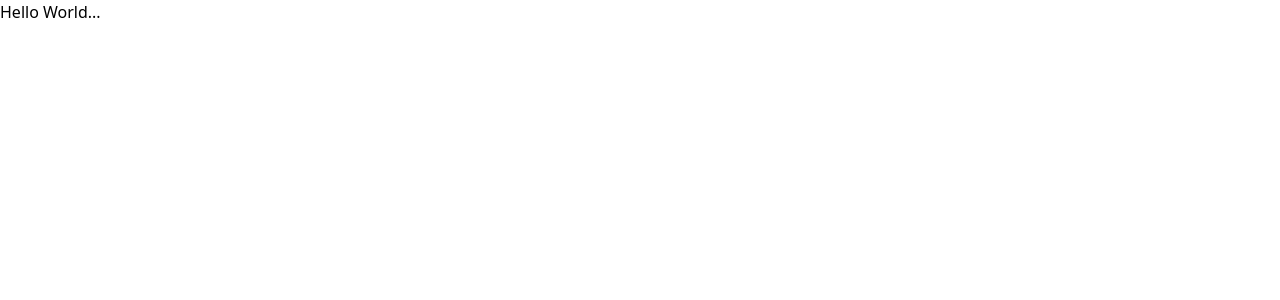
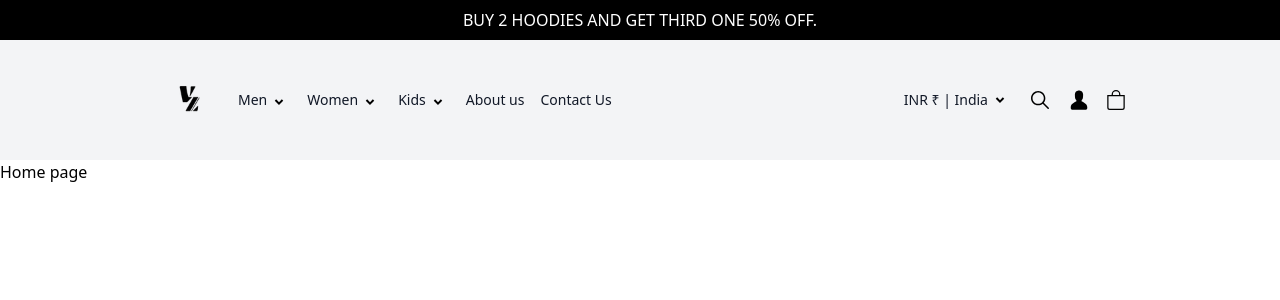
Before and after one commit to kvabhinav/TheVibeZoneClone, a React (Create React App) app in the folder client/: page / in a window 1280 px wide. Shown: the top 300 px of the page. Built offline with nearby package versions, Linux system fonts and the light colour scheme.

Commit message:
navbar component added

```diff
--- a/client/package.json
+++ b/client/package.json
@@ -8,6 +8,8 @@
     "@testing-library/user-event": "^13.5.0",
     "react": "^18.2.0",
     "react-dom": "^18.2.0",
+    "react-icons": "^4.11.0",
+    "react-router-dom": "^6.16.0",
     "react-scripts": "5.0.1",
     "web-vitals": "^2.1.4"
   },
--- a/client/src/App.jsx
+++ b/client/src/App.jsx
@@ -1,8 +1,15 @@
+import { BrowserRouter, Routes, Route } from "react-router-dom";
+import Home from "./pages/Home";
+import Navbar from "./components/Navbar";
+
 function App() {
   return (
-    <div>
-     <h1>Hello World...</h1>
-    </div>
+    <BrowserRouter>
+      <Navbar />
+      <Routes>
+        <Route path="/" element={<Home />}></Route>
+      </Routes>
+    </BrowserRouter>
   );
 }
 
--- /dev/null
+++ b/client/src/components/Navbar.jsx
@@ -0,0 +1,101 @@
+import { useState } from 'react'
+import { Link } from 'react-router-dom'
+
+import { RiArrowDropDownLine, RiArrowDropUpLine } from 'react-icons/ri'
+import { IoIosSearch } from 'react-icons/io'
+import { BsBag } from 'react-icons/bs'
+import { GoPerson } from 'react-icons/go'
+
+import Logo from '../assets/images/Logo.webp'
+
+
+
+export default function Navbar() {
+
+    const [dropdown, setDropdown] = useState({
+        Men: false,
+        Women: false,
+        kids: false,
+    })
+
+    return (
+        <div className="w-screen h-[20vh]">
+            <div className="w-screen h-[5vh] bg-black flex justify-center items-center">
+                <h1 className="text-white">BUY 2 HOODIES AND GET THIRD ONE 50% OFF.</h1>
+            </div>
+            <div className="w-screen h-[15vh] bg-gray-100 flex justify-around items-center">
+                <div className='flex'>
+
+
+                    <div>
+                        <img src={Logo} alt="logo" width={100} height={100} />
+                    </div>
+                    <div className='flex justify-center items-center gap-x-4' >
+
+
+                        {/* Mens category */}
+                        <div>
+                            <div className='flex items-center'>
+                                <h2 className='category-label' onClick={() => setDropdown({ Men: !dropdown.Men, Women: false, kids: false })}>Men</h2>
+                                <RiArrowDropDownLine className={`${dropdown.Men ? "hidden" : "block"} mt-1 hover:cursor-pointer`} size={24} onClick={() => setDropdown({ Men: !dropdown.Men, Women: false, kids: false })} />
+                                <RiArrowDropUpLine className={`${dropdown.Men ? "block" : "hidden"} mt-1 hover:cursor-pointer`} size={24} onClick={() => setDropdown({ Men: !dropdown.Men, Women: false, kids: false })} />
+                            </div>
+                            <ul className={`${dropdown.Men ? "block" : "hidden"} categories-box`}>
+                                <li className='collections-label'>T-shirts</li>
+                                <li className='collections-label'>Hoodies</li>
+                                <li className='collections-label'>Oversized</li>
+                                <li className='collections-label'>Sweatshirts</li>
+                            </ul>
+                        </div>
+
+                        {/* womens category  */}
+                        <div>
+                            <div className='flex items-center'>
+                                <h2 className='category-label' onClick={() => setDropdown({ Men: false, Women: !dropdown.Women, kids: false })}>Women</h2>
+                                <RiArrowDropDownLine className={`${dropdown.Women ? "hidden" : "block"} mt-1 hover:cursor-pointer`} size={24} onClick={() => setDropdown({ Men: false, Women: !dropdown.Women, kids: false })} />
+                                <RiArrowDropUpLine className={`${dropdown.Women ? "block" : "hidden"} mt-1 hover:cursor-pointer`} size={24} onClick={() => setDropdown({ Men: false, Women: !dropdown.Women, kids: false })} />
+                            </div>
+                            <ul className={`${dropdown.Women ? "block" : "hidden"} categories-box`}>
+                                <li className='collections-label'>T-shirts</li>
+                                <li className='collections-label'>Hoodies</li>
+                                <li className='collections-label'>Oversized</li>
+                                <li className='collections-label'>Sweatshirts</li>
+                                <li className='collections-label'>Crop Tops</li>
+                            </ul>
+                        </div>
+
+
+                        {/* kids category  */}
+                        <div>
+                            <div className='flex items-center'>
+                                <h2 className='category-label' onClick={() => setDropdown({ Men: false, Women: false, kids: !dropdown.kids })}>Kids</h2>
+                                <RiArrowDropDownLine className={`${dropdown.kids ? "hidden" : "block"} mt-1 hover:cursor-pointer`} size={24} onClick={() => setDropdown({ Men: false, Women: false, kids: dropdown.kids })} />
+                                <RiArrowDropUpLine className={`${dropdown.kids ? "block" : "hidden"} mt-1 hover:cursor-pointer`} size={24} onClick={() => setDropdown({ Men: false, Women: false, kids: !dropdown.kids })} />
+                            </div>
+                            <ul className={`${dropdown.kids ? "block" : "hidden"} categories-box`}>
+                                <li className='collections-label'>T-shirts</li>
+                                <li className='collections-label'>Hoodies</li>
+                                <li className='collections-label'>Oversized</li>
+                                <li className='collections-label'>Sweatshirts</li>
+                                <li className='collections-label'>Crop Tops</li>
+                            </ul>
+                        </div>
+                        <Link className='category-label'>About us</Link>
+                        <Link className='category-label'>Contact Us</Link>
+
+                    </div>
+                </div>
+
+                <div className='flex justify-evenly items-center gap-x-4 mx-4'>
+                    <div className='flex'>
+                        <h2 className='category-label'>INR ₹ | India</h2>
+                        <RiArrowDropDownLine size={24} className='mt-[0.5px] hover:cursor-pointer' />
+                    </div>
+                    <IoIosSearch size={24} className='hover:cursor-pointer' />
+                    <GoPerson size={22} className='hover:cursor-pointer' />
+                    <BsBag size={20} className='hover:cursor-pointer' />
+                </div>
+            </div>
+        </div>
+    )
+}
--- a/client/src/index.css
+++ b/client/src/index.css
@@ -1,3 +1,16 @@
 @tailwind base;
 @tailwind components;
 @tailwind utilities;
+
+/* Navbar styles  */
+.category-label{
+  @apply text-sm hover:cursor-pointer hover:underline underline-offset-2 decoration-1 leading-6 text-gray-900 peer-hover:underline
+}
+
+.collections-label{
+  @apply text-gray-800 text-sm mx-auto my-2 font-semibold relative
+}
+
+.categories-box{
+  @apply w-40 bg-white border-[0.2px] border-gray-100 py-1 pl-4 absolute
+}
--- /dev/null
+++ b/client/src/pages/Home.jsx
@@ -0,0 +1,7 @@
+export default function Home(){
+    return(
+        <div>
+            <h1>Home page</h1>
+        </div>
+    )
+}
```
Also changed, not shown: client/src/assets/images/Logo.webp (added), 1 other file (tests, documents, lock files or other folders).
